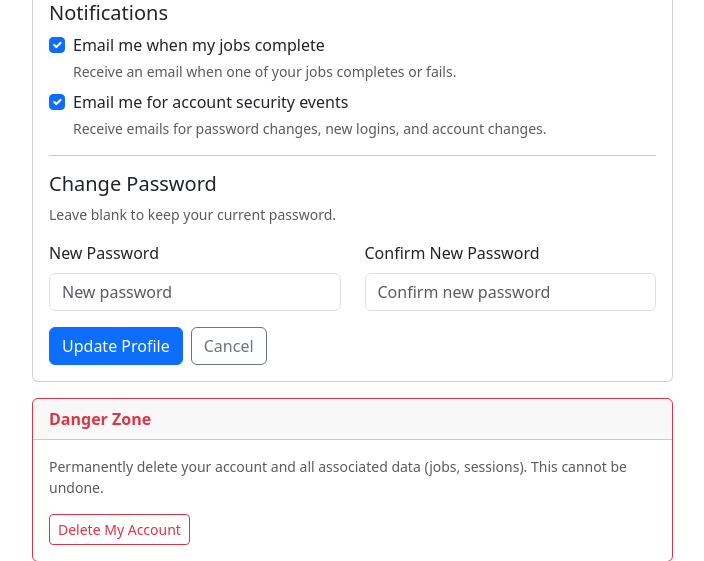
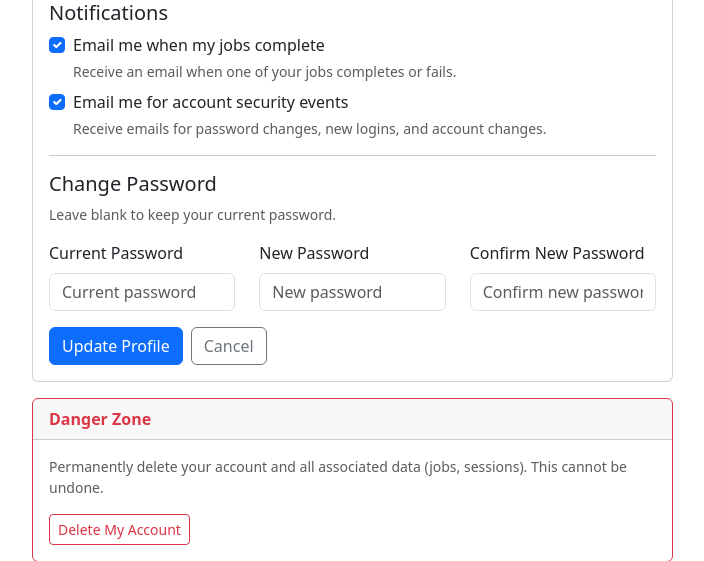
Before and after one commit to RedneckTech/RetroBridge, a Flask app: page /auth/profile in a window 1280 px wide. Shown: the part 581-1142 px from the top of the page, without its empty margins (525-1229 px from the left). Run offline with Flask 3, Linux system fonts and the light colour scheme; the visitor is signed in with stand-in values (Sample User, id 1); data that the repository does not hold is empty; some libraries are stand-ins or nearby versions.

Commit message:
Fix profile password change to require current password

```diff
--- a/retrobridge/auth/forms.py
+++ b/retrobridge/auth/forms.py
@@ -56,6 +56,7 @@ class ProfileForm(FlaskForm):
     ], default='dark')
     email_notify_jobs = BooleanField('Email me when my jobs complete')
     email_notify_security = BooleanField('Email me for account security events')
+    current_password = PasswordField('Current Password', validators=[Optional()])
     new_password = PasswordField('New Password', validators=[
         Optional(),
         Length(min=8, message='Password must be at least 8 characters.'),
@@ -65,3 +66,8 @@ class ProfileForm(FlaskForm):
         EqualTo('new_password', message='Passwords must match.'),
     ])
     submit = SubmitField('Update Profile')
+
+    def validate_current_password(self, field):
+        # Only require current password when the user is trying to change it.
+        if self.new_password.data and not field.data:
+            raise ValidationError('Current password is required to set a new password.')
--- a/retrobridge/auth/routes.py
+++ b/retrobridge/auth/routes.py
@@ -196,6 +196,9 @@ def profile():
             'terminal_color_scheme': form.terminal_color_scheme.data,
         })
         if form.new_password.data:
+            if not check_password_hash(current_user.password_hash, form.current_password.data):
+                flash('Current password is incorrect.', 'danger')
+                return redirect(url_for('auth.profile'))
             current_user.password_hash = generate_password_hash(form.new_password.data)
             if current_user.email_notify_security:
                 notify_password_changed(current_user)
--- a/retrobridge/templates/auth/profile.html
+++ b/retrobridge/templates/auth/profile.html
@@ -224,14 +224,21 @@
                     <h5>Change Password</h5>
                     <p class="text-muted small">Leave blank to keep your current password.</p>
                     <div class="row">
-                        <div class="col-md-6 mb-3">
+                        <div class="col-md-4 mb-3">
+                            {{ form.current_password.label(class="form-label") }}
+                            {{ form.current_password(class="form-control", placeholder="Current password") }}
+                            {% for error in form.current_password.errors %}
+                            <div class="invalid-feedback d-block">{{ error }}</div>
+                            {% endfor %}
+                        </div>
+                        <div class="col-md-4 mb-3">
                             {{ form.new_password.label(class="form-label") }}
                             {{ form.new_password(class="form-control", placeholder="New password") }}
                             {% for error in form.new_password.errors %}
                             <div class="invalid-feedback d-block">{{ error }}</div>
                             {% endfor %}
                         </div>
-                        <div class="col-md-6 mb-3">
+                        <div class="col-md-4 mb-3">
                             {{ form.confirm_password.label(class="form-label") }}
                             {{ form.confirm_password(class="form-control", placeholder="Confirm new password") }}
                             {% for error in form.confirm_password.errors %}
```
Also changed, not shown: tests/e2e/test_auth_security.py (+40 -1 lines).
